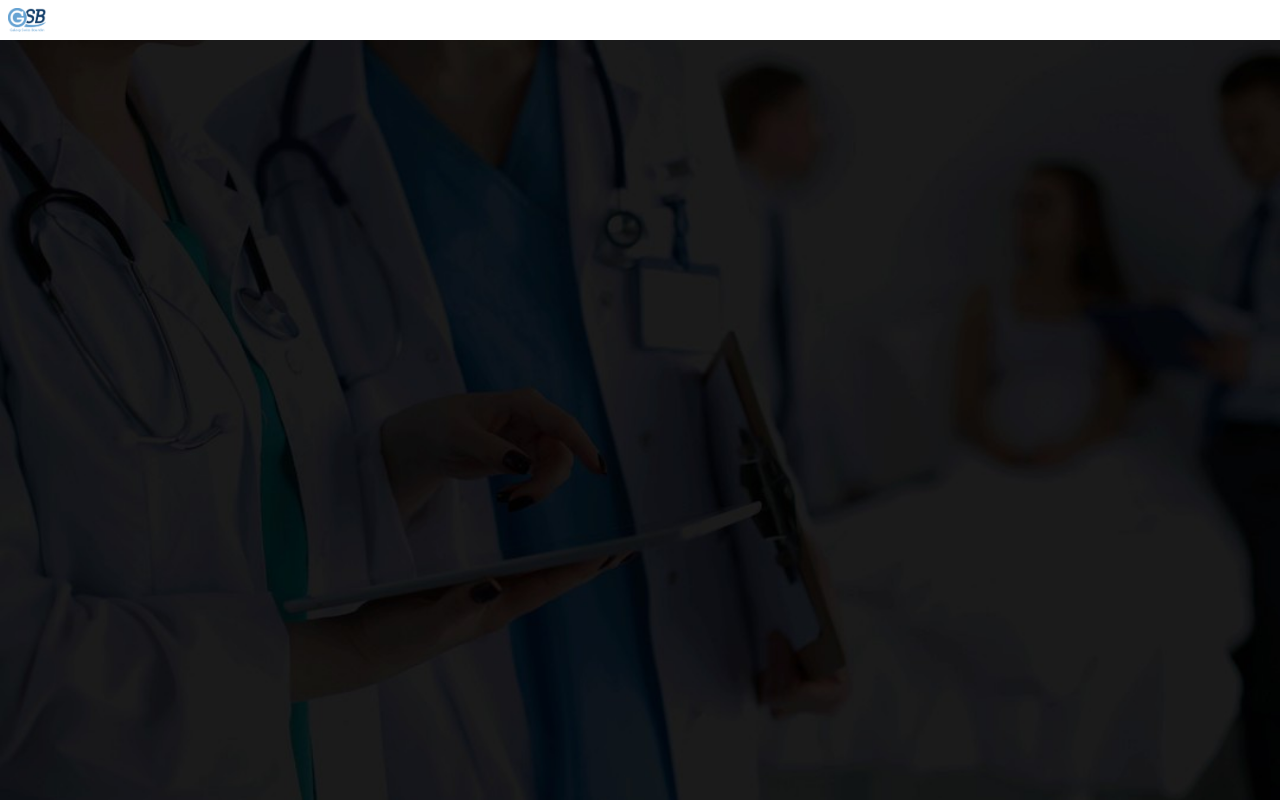
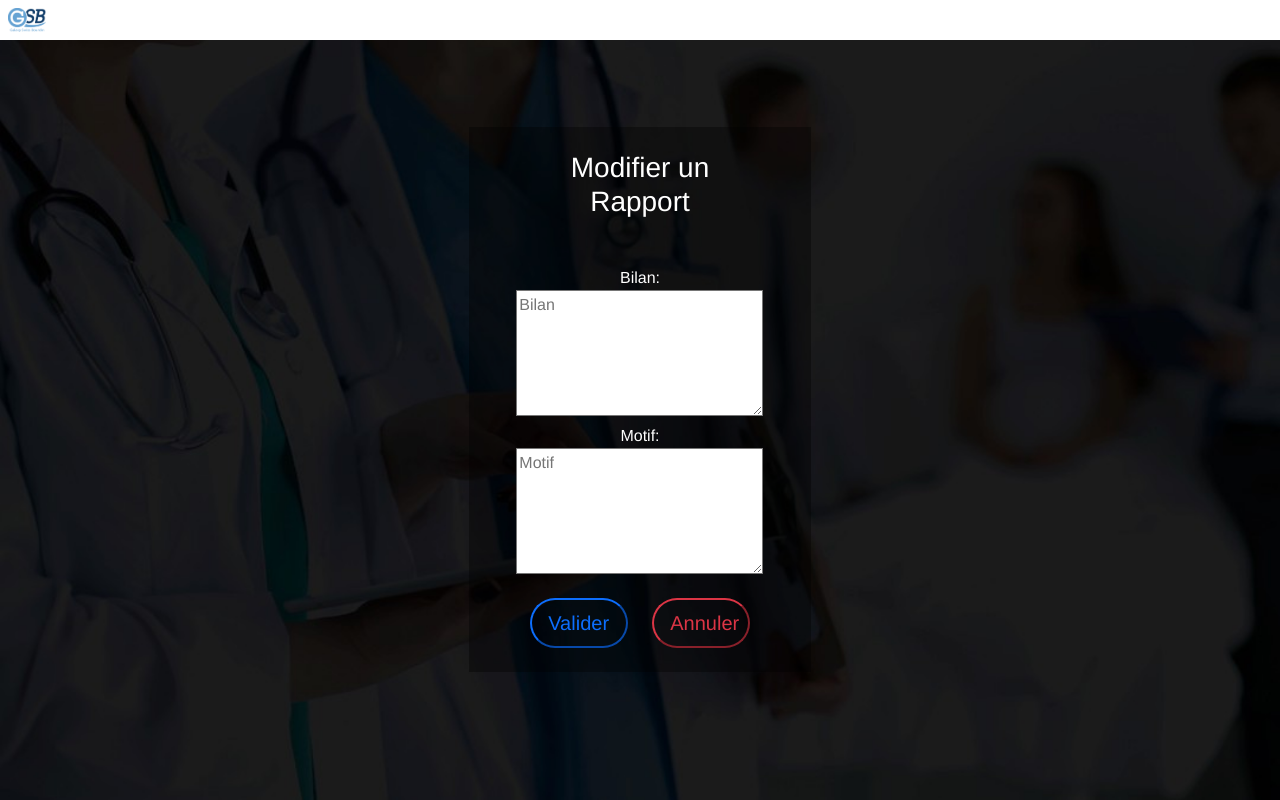
Before and after one commit to chrisLaf388/vueChrisFront, a Vue app: page /modifierRapport in a window 1280 px wide. Before the commit this address had no page. Built offline with nearby package versions, Linux system fonts and the light colour scheme.

Commit message:
fiche rapport, modifier et supprimer rapport visiteur

```diff
--- a/src/router/index.js
+++ b/src/router/index.js
@@ -1,7 +1,8 @@
+import CreerRapport from "@/views/CreerRapport.vue";
+import FicheRapportVuParVisiteur from "@/views/FicheRapportVuParVisiteur.vue";
 import Login from "@/views/Login.vue";
+import ModifierRapport from "@/views/ModifierRapport.vue";
 import RapportsVisiteur from "@/views/RapportVisiteurListe.vue";
-import creerRapport from "@/views/CreerRapport.vue"
-import rapportVuParVisiteur from "@/views/RapportVuParVisiteur.vue"
 import { createRouter, createWebHistory } from "vue-router";
 
 const routes = [
@@ -17,13 +18,17 @@ const routes = [
   },
   {
     path: "/creerRapport",
-    name: "creerRapport",
-    component: creerRapport,
+    name: "CreerRapport",
+    component: CreerRapport,
   },
   {
-    path: "/rapportVuParVisiteur",
-    name: "rapportVuParVisiteur",
-    component: rapportVuParVisiteur,
+    path: "/ficheRapportVuParVisiteur",
+    name: "FicheRapportVuParVisiteur",
+    component: FicheRapportVuParVisiteur,
+  },{
+    path: "/modifierRapport",
+    name: "modifierRapport",
+    component: ModifierRapport,
   },
 ];
 
--- /dev/null
+++ b/src/views/FicheRapportVuParVisiteur.vue
@@ -0,0 +1,96 @@
+<template>
+  <main class="mx-auto d-flex align-items-center">
+    <div class="container login-container">
+      <div class="row">
+        <div class="col-4"></div>
+        <div class="col-4 login-form-1 center px-5 py-4">
+          <h3 class="text-center text-white mb-5">Rapport</h3>
+          <div>
+            <p class="text-white">
+              Date: <span id="date"> {{ date }} </span>
+            </p>
+            <p class="text-white">
+              Motif: <span id="motif"> {{ motif }} </span>
+            </p>
+            <p class="text-white">
+              Bilan: <span id="bilan"> {{ bilan }} </span>
+            </p>
+          </div>
+          <div class="form-group d-flex mt-4">
+            <button
+              id="modifier"
+              class="d-block m-auto rounded-pill bg-transparent text-primary px-3 py-2 border-primary fs-5"
+            >
+              Modifier
+            </button>
+            <button
+              id="supprimer"
+              class="d-block m-auto rounded-pill bg-transparent text-danger px-3 py-2 border-danger fs-5"
+            >
+              Supprimer
+            </button>
+          </div>
+        </div>
+        <div class="col-4"></div>
+      </div>
+    </div>
+  </main>
+</template>
+
+<script>
+import axios from "axios";
+
+export default {
+  name: "FicheRapportVisiteur",
+  data() {
+    return {
+      bilan: "",
+      motif: "",
+      date: "",
+    };
+  },
+  methods: {
+    afficherFiche: async function () {
+      await axios
+        .get(
+          "http://localhost:3002/gsb/rapport/" +
+            localStorage.getItem("rapportId"),
+          {
+            withCredentials: true,
+          }
+        )
+        .catch((e) => {
+          console.log(e);
+        })
+        .then((response) => {
+          console.log(response);
+          this.bilan = response.data.bilan;
+          this.motif = response.data.motif;
+          this.date = response.data.date;
+        });
+    },
+  },
+  mounted() {
+    this.afficherFiche();
+  },
+};
+</script>
+
+<style scoped>
+main {
+  width: 80%;
+  height: 90vh;
+}
+
+.login-form-1 {
+  background-color: rgba(0, 0, 0, 0.37);
+}
+
+p {
+  font-weight: bold;
+}
+
+span {
+  font-weight: normal;
+}
+</style>
--- /dev/null
+++ b/src/views/ModifierRapport.vue
@@ -0,0 +1,105 @@
+<template>
+  <main class="mx-auto d-flex align-items-center">
+    <div class="container login-container">
+      <div class="row">
+        <div class="col-4"></div>
+        <div class="col-4 login-form-1 center px-5 py-4">
+          <h3 class="text-center text-white mb-5">Modifier un Rapport</h3>
+          <form @submit.prevent="modifierRapportRequest">
+            <div class="form-group">
+              <div class="input-group mb-2 d-flex flex-column">
+                <label class="text-white">Bilan:</label>
+                <textarea
+                  name="bilan"
+                  id="bilan"
+                  rows="5"
+                  placeholder="Bilan"
+                  v-model="bilan"
+                ></textarea>
+              </div>
+            </div>
+            <div class="form-group">
+              <div class="input-group mb-2 d-flex flex-column">
+                <label class="text-white">Motif:</label>
+                <textarea
+                  name="motif"
+                  id="motif"
+                  rows="5"
+                  placeholder="Motif"
+                  v-model="motif"
+                ></textarea>
+              </div>
+            </div>
+            <div class="form-group d-flex mt-4">
+              <button
+                type="submit"
+                id="valider"
+                class="btnSubmit d-block m-auto rounded-pill bg-transparent text-primary px-3 py-2 border-primary fs-5"
+              >
+                Valider
+              </button>
+              <button
+                type="submit"
+                id="annuler"
+                class="btnSubmit d-block m-auto rounded-pill bg-transparent text-danger px-3 py-2 border-danger fs-5"
+              >
+                Annuler
+              </button>
+            </div>
+          </form>
+        </div>
+        <div class="col-4"></div>
+      </div>
+    </div>
+  </main>
+</template>
+
+<script>
+import axios from "axios";
+
+export default {
+  data() {
+    return {
+      bilan: "",
+      motif: "",
+    };
+  },
+
+  methods: {
+    modifierRapportRequest: async function () {
+      let res = await axios(
+        "http://localhost:3002/gsb/rapport/" +
+          localStorage.getItem("rapportId"),
+        {
+          method: "PUT",
+          withCredentials: true,
+          headers: {
+            "Content-Type": "application/json",
+          },
+          data: {
+            bilan: this.bilan,
+            motif: this.motif,
+          },
+        }
+      );
+      let data = res.data;
+      console.log(data);
+    },
+  },
+};
+</script>
+
+<style>
+main {
+  width: 80%;
+  height: 90vh;
+}
+
+.login-form-1 {
+  background-color: rgba(0, 0, 0, 0.37);
+}
+
+button {
+  width: 40%;
+}
+</style>
--- a/src/views/RapportVisiteurListe.vue
+++ b/src/views/RapportVisiteurListe.vue
@@ -14,13 +14,14 @@
             <div>
               <ul id="rapports" class="p-0 m-0">
                 <li v-for="item in info" :key="item.id">
-                  <div class="card rapports${rapport.id} mb-1">
+                  <div class="card mb-1">
                     <div
                       class="card-body d-flex justify-content-between py-0 px-1"
                     >
                       <div class="conteneurInfos py-1 px-0">
                         <div
-                          class="infos infos${rapport.id} d-flex justify-content-between"
+                          class="infos d-flex justify-content-between"
+                          @click="ficheRapport(item.id)"
                         >
                           <span>{{ item.date }}</span>
                           <span>{{ item.motif }}...</span>
@@ -29,12 +30,14 @@
                       </div>
                       <div class="boutons d_flex justify-content-end py-1 px-0">
                         <button
-                          class="modifier modifierRapport${rapport.id} mr-2 text-primary bg-white border-0"
+                          class="mr-2 text-primary bg-white border-0"
+                          @click="ficheModifier(item.id)"
                         >
                           <i class="fas fa-pen"></i>
                         </button>
                         <button
-                          class="supprimer supprimerRapport${rapport.id} text-danger bg-white border-0"
+                          class="text-danger bg-white border-0"
+                          @click="supprimer(item.id)"
                         >
                           <i class="fas fa-trash-alt"></i>
                         </button>
@@ -45,8 +48,16 @@
               </ul>
             </div>
             <div class="form-group d-flex justify-content-evenly mt-4">
-              <router-link class="btn d-block rounded-pill bg-transparent text-primary px-3 py-2 border-primary fs-5" to="/creerRapport">Créer un rapport</router-link>
-              <select name="idRapport" id="idRapport"  class="border-white rounded-pill bg-transparent text-white fs-6">
+              <router-link
+                class="btn d-block rounded-pill bg-transparent text-primary px-3 py-2 border-primary fs-5"
+                to="/creerRapport"
+                >Créer un rapport</router-link
+              >
+              <select
+                name="idRapport"
+                id="idRapport"
+                class="border-white rounded-pill bg-transparent text-white fs-6"
+              >
                 <option value="">--Sélectionnez un rapport--</option>
               </select>
             </div>
@@ -68,7 +79,6 @@ export default {
   data() {
     return {
       info: null,
-
     };
   },
   methods: {
@@ -76,7 +86,7 @@ export default {
       //recupérer login via localStorage pour afficher la liste des rapports lié aux visiteurs
 
       const dataJson = await axios
-        .get("http://localhost:3002/gsb/visiteur/"+this.user+"/rapport", {
+        .get("http://localhost:3002/gsb/visiteur/" + this.user + "/rapport", {
           headers: {
             "Content-Type": "application/json",
           },
@@ -89,21 +99,23 @@ export default {
       this.info = dataJson.data;
       console.log(this.info);
     },
-    // rapportFicheSelectionnee: async function(){
-    //   const dataJson = await axios
-    //     .get("http://localhost:3002/gsb/visiteur/"+user+"/rapport", {
-    //       headers: {
-    //         "Content-Type": "application/json",
-    //       },
-    //       withCredentials: true,
-    //     })
-    //     .catch((e) => {
-    //       console.log(e);
-    //     })
-    //     .then((response) => (this.info = response));
-    //   this.info = dataJson.data;
-    //   console.log(this.info);
-    // }
+    ficheRapport: function (id) {
+      localStorage.setItem("rapportId", id);
+      this.$router.push("/ficheRapportVuParVisiteur");
+    },
+    ficheModifier: function (id) {
+      localStorage.setItem("rapportId", id);
+      this.$router.push("/modifierRapport");
+    },
+    supprimer: async function (id) {
+      if (confirm("Voulez-vous vraiment supprimer ce rapport?")) {
+        await axios("http://localhost:3002/gsb/rapport/" + id, {
+          method: "DELETE",
+          withCredentials: true,
+        });
+        window.location.reload();
+      }
+    },
   },
   mounted() {
     this.listeRapport();
--- a/src/views/RapportVuParVisiteur.vue
+++ /dev/null
@@ -1,49 +0,0 @@
-<template>
-  <main class="mx-auto d-flex align-items-center">
-        <div class="container login-container ">
-            <div class="row">
-                <div class="col-4"></div>
-                <div class="col-4 login-form-1 center px-5 py-4">
-                    <h3 class="text-center text-white mb-5">Rapport</h3>
-                    <div>
-                        <p class="text-white">Date: <span id="date"></span></p>
-                        <p class="text-white">Motif: <span id="motif"></span></p>
-                        <p class="text-white">Bilan: <span id="bilan"></span></p>
-                    </div>
-                    <div class="form-group d-flex mt-4">
-                        <button id="modifier"
-                            class="d-block m-auto rounded-pill bg-transparent text-primary px-3 py-2 border-primary fs-5 ">Modifier</button>
-                        <button id="supprimer"
-                            class="d-block m-auto rounded-pill bg-transparent text-danger px-3 py-2 border-danger fs-5 ">Supprimer</button>
-                    </div>
-                </div>
-                <div class="col-4"></div>
-            </div>
-        </div>
-    </main>
-</template>
-
-<script>
-export default {
-
-}
-</script>
-
-<style scoped>
-main {
-    width: 80%;
-    height: 90vh;
-}
-
-.login-form-1 {
-    background-color: rgba(0, 0, 0, 0.37);
-}
-
-p {
-    font-weight: bold;
-}
-
-span {
-    font-weight: normal;
-}
-</style>
```
Also changed, not shown: src/views/Login.vue (+5 -3 lines).
